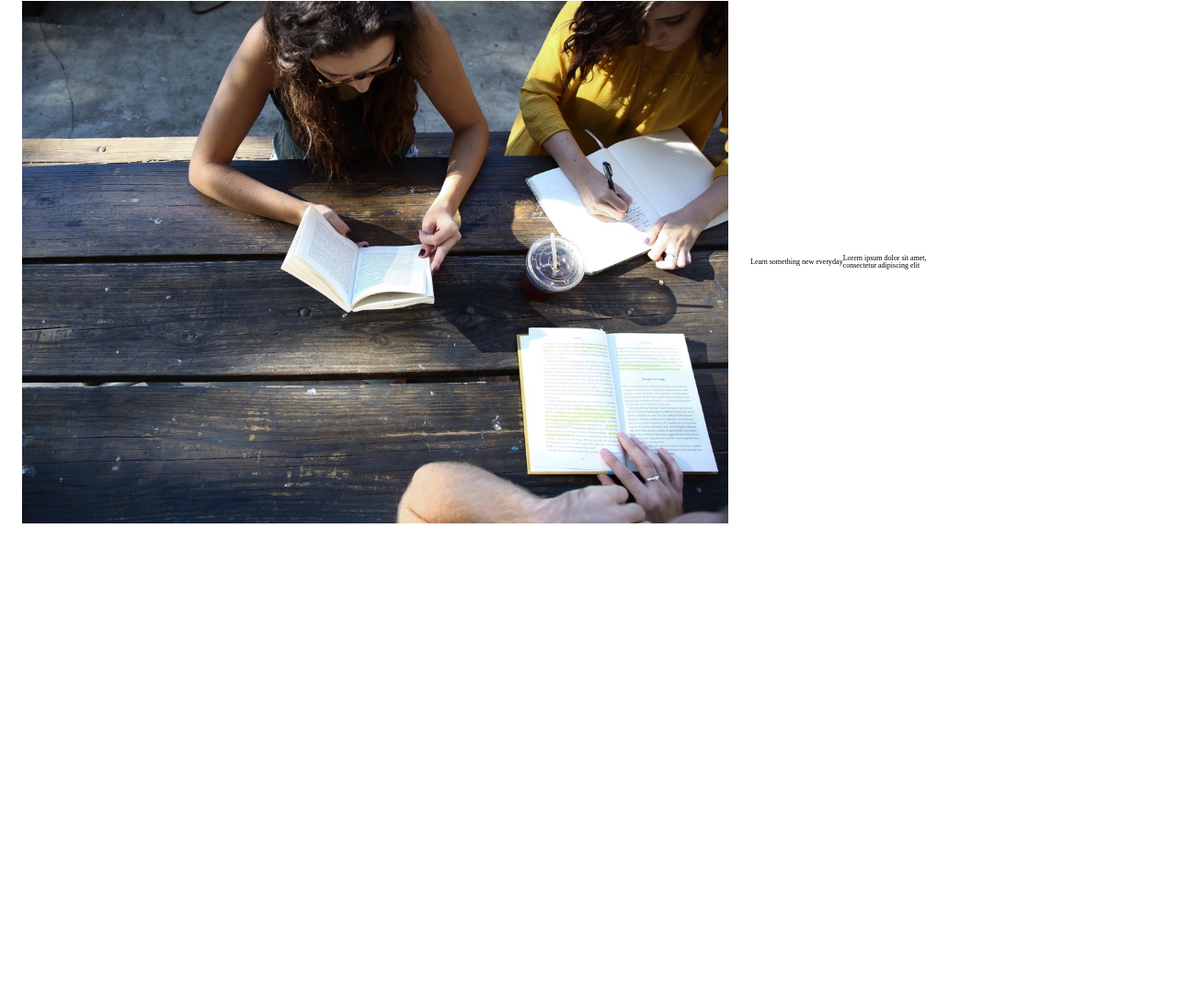
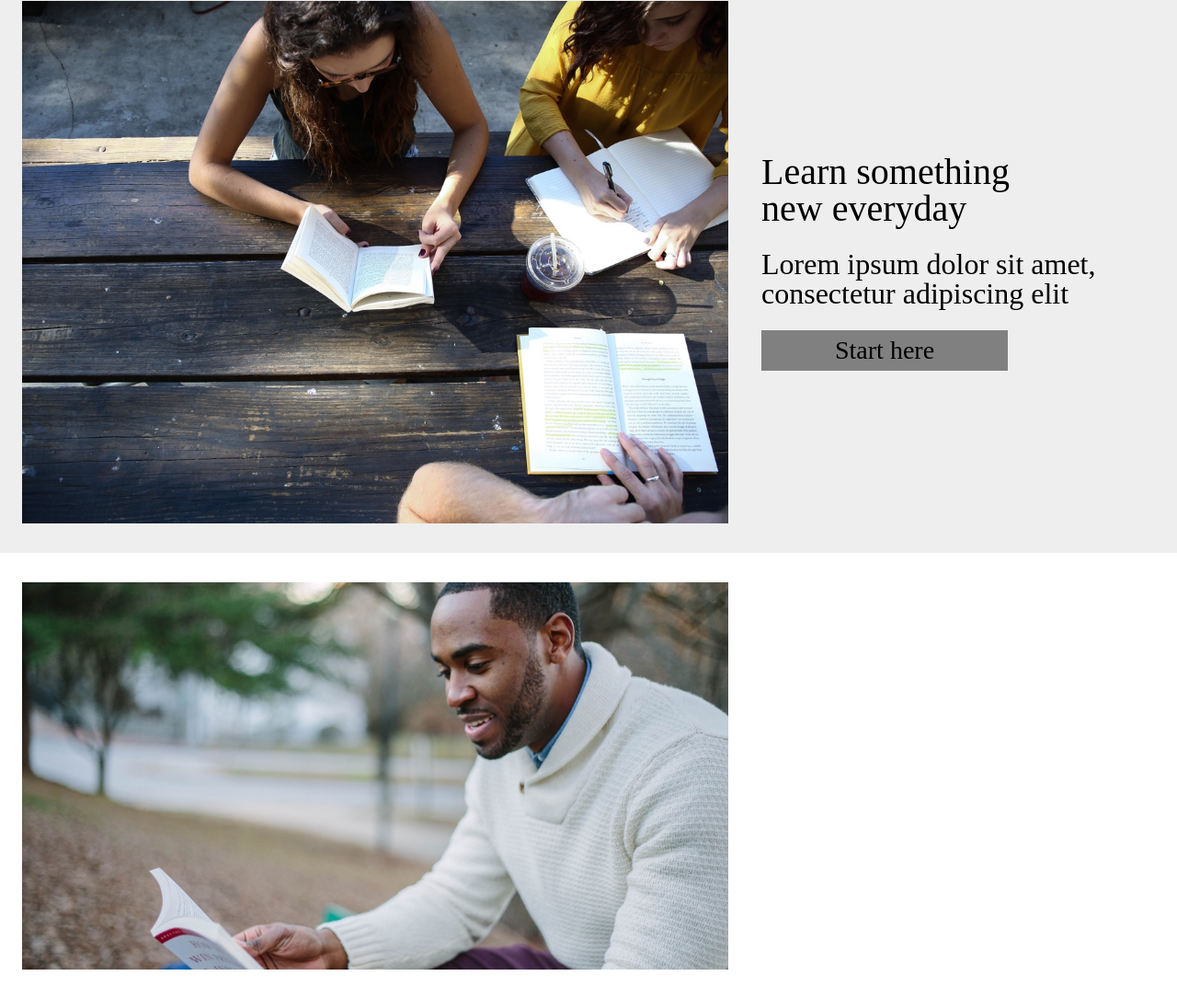
Before and after one commit to Mabonzo/colmaracademy, a plain HTML site: page index.html in a window 1280 px wide. Shown: the part 95-1181 px from the top of the page at 92% size. Before the commit the page ends 800 px from the top, so only its background shows below. Drawn offline with Linux system fonts and the light colour scheme.

Commit message:
banner complete, main image inserted

```diff
--- a/index.html
+++ b/index.html
@@ -4,6 +4,8 @@
     <meta name="viewport" content="width=device-width, initial-scale=1.0">
     <link href=".\resources\css\reset.css" type="text/css" rel="stylesheet">
     <link href=".\resources\css\style.css" type="text/css" rel="stylesheet">
+    <link rel="shortcut icon" href="/favicon.ico" type="image/x-icon">
+    <link rel="icon" href="/favicon.ico" type="image/x-icon">
   </head>
   <body>
     <header class="frame">
@@ -21,12 +23,21 @@
     <div class="banner frame">
       <img src=".\resources\images\banner.jpg" alt="Students studying on a bench outside">
       <div class="container">
-        <h1>Learn something new everyday</h1>
-        <p>Lorem ipsum dolor sit amet,<br>consectetur adipiscing elit</p>
-        <div class="btn">
+        <div class="item">
+          <h1>Learn something</h1><h1>new everyday</h1>
+        </div>
+        <div class="item">
+          <h2>Lorem ipsum dolor sit amet,</h2><h2>consectetur adipiscing elit</h2>
+        </div>
+        <div class="btn item">
+          <h3>Start here</h3>
         </div>
       </div>
     </div>
-    <main></main>
+    <main class="frame">
+      <div class="container">
+        <img src=".\resources\images\information-main.jpg" alt="">
+      </div>
+    </main>
   </body>
 </html>
--- a/resources/css/style.css
+++ b/resources/css/style.css
@@ -11,7 +11,6 @@ html {
   align-items: center;
 }
 .item {
-  display: flex;
 }
 
 /*Header*/
@@ -37,10 +36,42 @@ header ul li:last-child {
 /*Banner*/
 .banner {
   padding-top: 8rem;
-  background-color: #FFF;
+  background-color: #EEE;
   justify-content: flex-start;
 }
 .banner img {
   margin: 32px 24px;
-  width: 60%;
+  width: 60vw;
 }
+.banner .container {
+  flex-direction: column;
+  justify-content: center;
+  align-items: flex-start;
+}
+.banner .item {
+  margin: 1.5rem;
+}
+.banner h1, .banner h2, .banner .btn {
+  display: block;
+}
+.banner .btn {
+  background-color: grey;
+}
+.banner h1 {
+  font-size: 5rem;
+}
+.banner h2 {
+  font-size: 4rem;
+}
+.banner h3 {
+  font-size: 3.5rem;
+  padding: 1rem 10rem;
+}
+
+/*Main*/
+main .container {
+  margin: 4rem 3rem;
+}
+main img {
+  width: 60vw;
+}
```
Also changed, not shown: resources/images/information-main.jpg (added).
